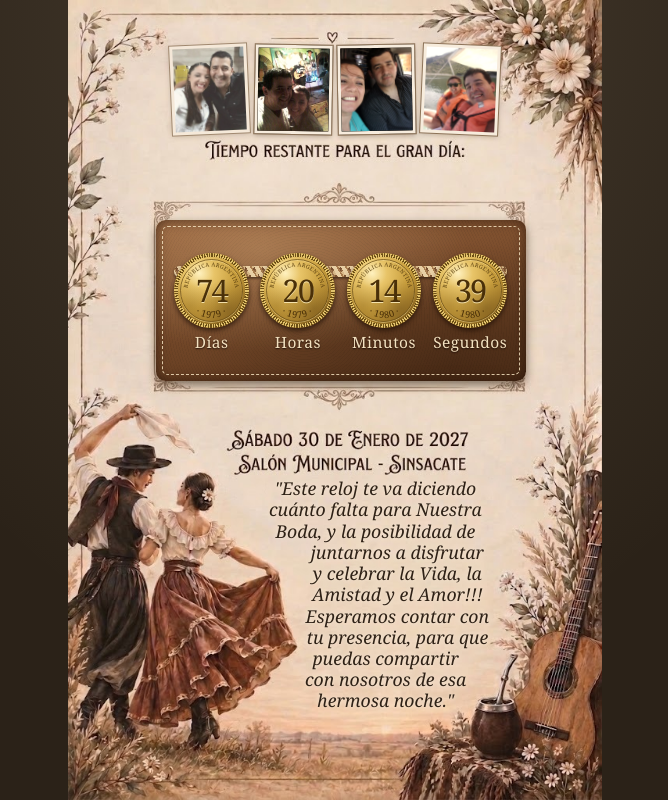
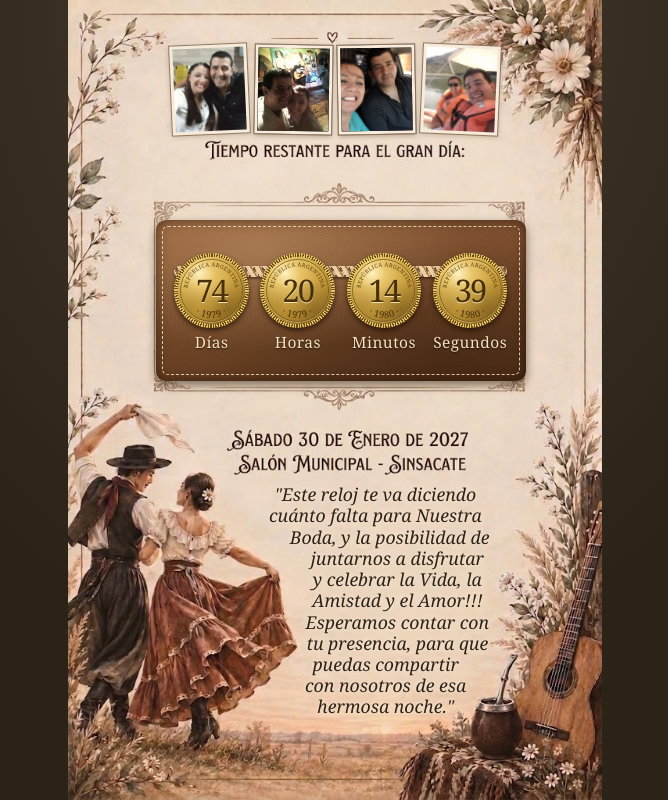
Before and after one commit to chjaime02/CuentaRegresiva, a plain HTML site: page index.html in a window 1280 px wide. Shown: the whole page, without its empty margins (305-973 px from the left). Drawn offline with Linux system fonts and the light colour scheme; a web font is replaced by a local one.

Commit message:
Mensaje centrado entre la fecha y el dibujo de abajo
Se despega de "Salón Municipal - Sinsacate": queda el mismo espacio arriba y
abajo. Se recalcula al pasar a pantalla completa o girar el celular.

Co-Authored-By: Claude Opus 5.5 <noreply@anthropic.com>

```diff
--- a/index.html
+++ b/index.html
@@ -268,20 +268,31 @@
   });
 
   // El mensaje va con letra 30% más grande; si en alguna pantalla no entra en su lugar sin pisar
-  // los dibujos, se achica lo justo
+  // los dibujos, se achica lo justo. Después se lo baja hasta que quede centrado entre la fecha
+  // y el dibujo de abajo (el texto rodea los dibujos, por eso se mide en vez de calcularlo).
   function ajustarMensaje() {
     const note = document.querySelector('.note');
+    const primero = note.querySelector('p');
     const ultimo = () => [...note.querySelectorAll('p')].filter(p => !p.hidden).pop();
+    const sobraAbajo = () => note.getBoundingClientRect().bottom - ultimo().getBoundingClientRect().bottom;
+    primero.style.marginTop = '0px';
     let k = 1;
     note.style.setProperty('--k', k);
-    while (k > 0.7 && ultimo().getBoundingClientRect().bottom > note.getBoundingClientRect().bottom + 0.5) {
+    while (k > 0.7 && sobraAbajo() < -0.5) {
       k -= 0.02;
       note.style.setProperty('--k', k);
+    }
+    let m = 0;
+    while (sobraAbajo() > m + 1) {
+      primero.style.marginTop = ++m + 'px';
+      if (sobraAbajo() < -0.5) { primero.style.marginTop = --m + 'px'; break; }
     }
   }
   ajustarMensaje();
   if (document.fonts) document.fonts.ready.then(ajustarMensaje);
   addEventListener('resize', ajustarMensaje);
+  // También al pasar a pantalla completa o girar el celular (cambia el tamaño de la tarjeta)
+  if (window.ResizeObserver) new ResizeObserver(ajustarMensaje).observe(document.querySelector('.invite'));
 
   // Tres fotos que van cambiando de a una, al azar y sin repetir las que están a la vista
   (() => {
```
